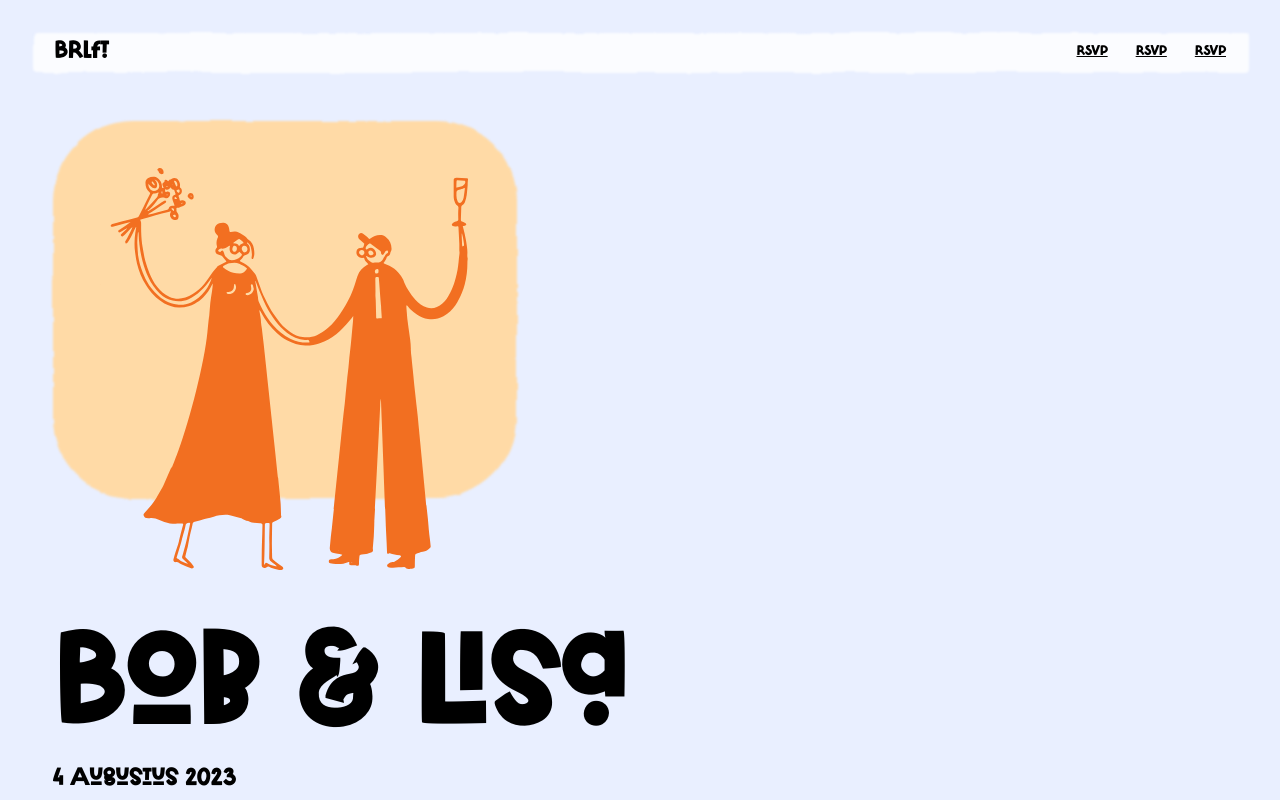
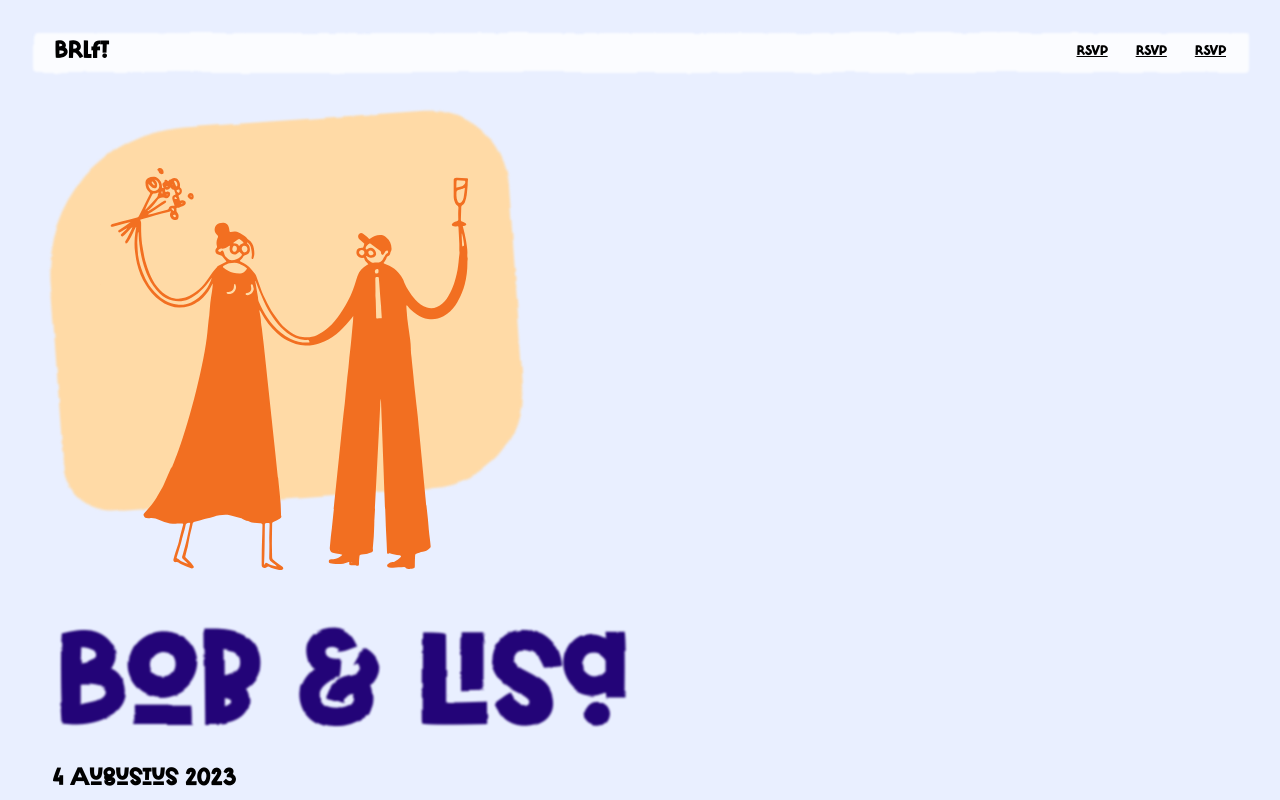
Before and after one commit to bvcady/brlft, a Next.js app: page /ceremonie in a window 1280 px wide. Shown: the top 800 px of the page. Built offline with nearby package versions, Linux system fonts and the light colour scheme.

Commit message:
Update some colors

```diff
--- a/src/pages/ceremonie.tsx
+++ b/src/pages/ceremonie.tsx
@@ -15,6 +15,7 @@ const CeremonyPage = () => {
             gap: "2rem",
             alignItems: "center",
             width: "fit-content",
+            overflow: "visible",
           }}
         >
           <img
@@ -28,16 +29,19 @@ const CeremonyPage = () => {
             style={{
               position: "absolute",
               inset: "0 0 7.5rem 0",
-              borderRadius: "5rem",
+              borderRadius: "9rem 5rem 6rem 3rem",
               filter: "url(#displacementFilter)",
               zIndex: "-1",
+              transform: "rotate(-4deg)",
               backgroundColor: theme.colors.accent.default,
             }}
           />
         </div>
         <h1
           style={{
+            filter: "url(#displacementFilter)",
             fontSize: "8rem",
+            color: theme.colors.secondary.default,
           }}
         >
           Bob <i>&</i> Lis<i>a</i>
--- a/src/styles/theme.ts
+++ b/src/styles/theme.ts
@@ -3,7 +3,7 @@ import { DefaultTheme } from "styled-components";
 export const theme: DefaultTheme = {
   colors: {
     main: { default: "#ff801d" },
-    secondary: { default: "#33658A" },
+    secondary: { default: "#230478" },
     background: { default: "#e9efff" },
     text: { default: "#000807" },
     accent: { default: "#ffdaa6" },
```
